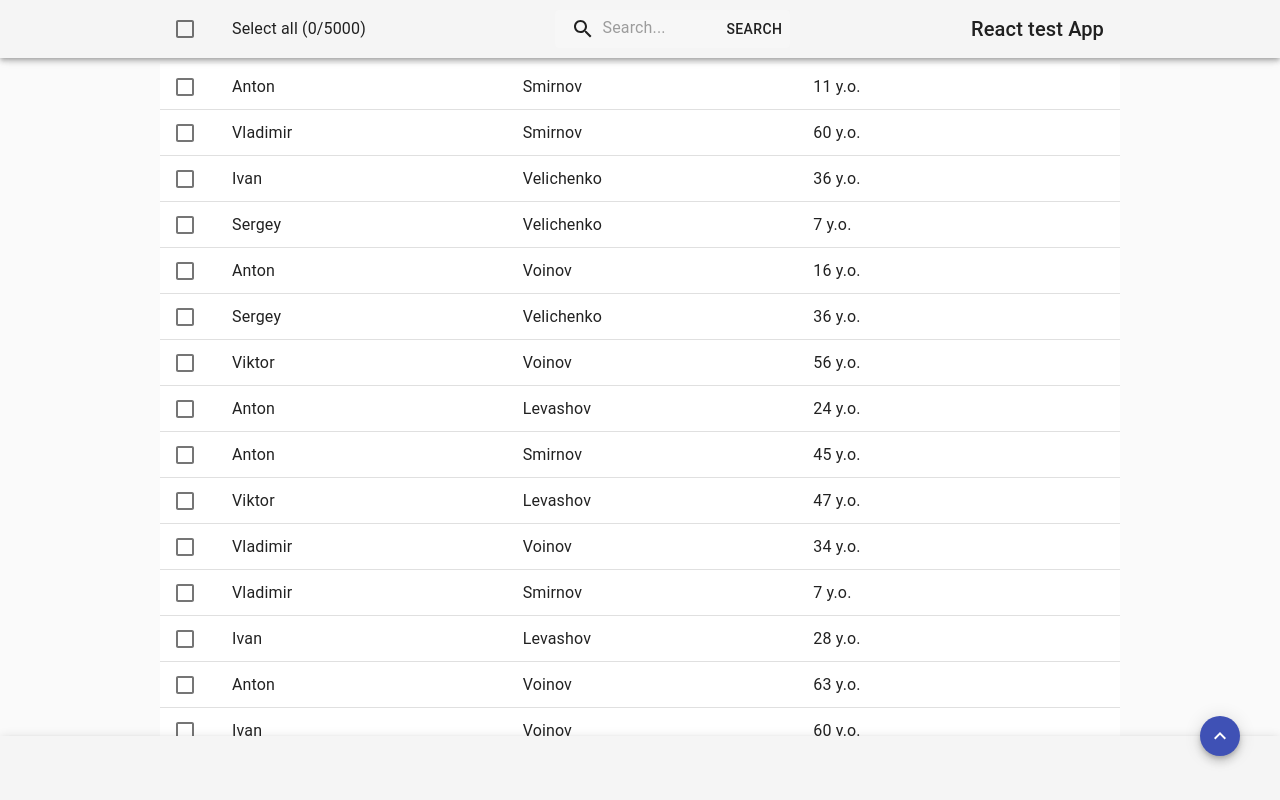
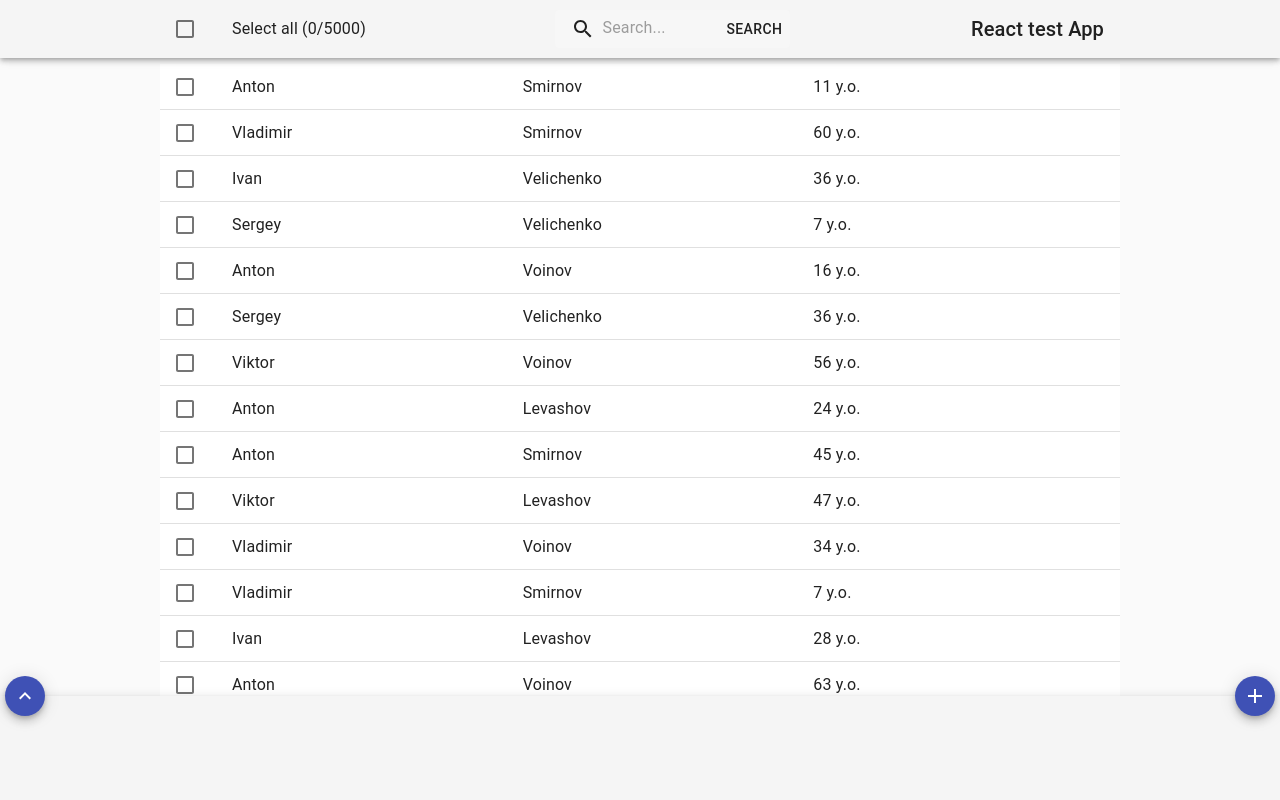
Before and after one commit to IgorAvshtol/test-for-vladimir, a React app: page / in a window 1280 px wide. Built offline with nearby package versions, Linux system fonts and the light colour scheme.

Commit message:
update UserFooter adaptation-style

```diff
--- a/package.json
+++ b/package.json
@@ -12,7 +12,7 @@
     "build": "cross-env NODE_ENV=production webpack --mode production",
     "lint": "eslint src",
     "predeploy": "npm run build",
-    "deploy": "gh-pages -d build"
+    "deploy": "gh-pages -d dist"
   },
   "husky": {
     "pre-commit": "yarn lint"
--- a/src/components/AddUserForm.tsx
+++ b/src/components/AddUserForm.tsx
@@ -14,8 +14,11 @@ const useAddUserStyles = makeStyles(
         display: 'flex',
         flexDirection: 'column',
         alignItems: 'flex-end',
-        padding: theme.spacing(0.5),
-        height: theme.spacing(8),
+        paddingRight: theme.spacing(2),
+        height: theme.spacing(2),
+      },
+      buttonStyle: {
+        height: 23,
       },
     }),
 );
@@ -52,7 +55,8 @@ export const AddUserForm = () => {
             <div>
               <b>Age</b>: <Field type="age" name="age"/>
             </div>
-            <Button size="small" variant="outlined" type="submit" disabled={isSubmitting}>Add</Button>
+            <Button className={classes.buttonStyle} size="small" variant="outlined" type="submit"
+                    disabled={isSubmitting}>Add</Button>
           </Form>
       )}
     </Formik>
--- a/src/components/UsersListFooter.tsx
+++ b/src/components/UsersListFooter.tsx
@@ -7,6 +7,7 @@ import Fab from '@material-ui/core/Fab';
 import Tooltip from '@material-ui/core/Tooltip';
 import AppBar from '@material-ui/core/AppBar';
 import AddIcon from '@material-ui/icons/Add';
+import CloseIcon from '@material-ui/icons/Close';
 import KeyboardArrowUpIcon from '@material-ui/icons/KeyboardArrowUp';
 
 import { selectCheckedUsers } from '@redux/selectors';
@@ -26,23 +27,18 @@ const useUserListFooterStyles = makeStyles(
         top: 'auto',
         bottom: 0,
       },
+      footerIcons: {
+        display: 'flex',
+        flexDirection: 'row',
+        justifyContent: 'space-between',
+        paddingLeft: 5,
+        paddingRight: 5,
+      },
       fabButton: {
-        position: 'absolute',
-        zIndex: 1,
         top: -20,
-        right: 40,
-      },
-      formSearch: {
-        position: 'absolute',
-        zIndex: 1,
-        top: -120,
-        right: 1270,
       },
       addButton: {
-        position: 'absolute',
-        zIndex: 1,
         top: -20,
-        right: 1460,
       },
       contentWrapper: {
         display: 'flex',
@@ -103,14 +99,10 @@ const AddUsersFab: FunctionComponent = () => {
               onClick={handleShowForm}
               className={classes.addButton}
           >
-            <AddIcon/>
+            {!showForm ? <AddIcon/> : <CloseIcon/>}
           </Fab>
         </Tooltip>
-        {showForm && (
-            <div className={classes.formSearch}>
-              <AddUserForm/>
-            </div>
-        )}
+        {showForm && <AddUserForm/>}
       </div>
   );
 };
@@ -149,8 +141,10 @@ const UsersListFooter: FunctionComponent = () => {
             color="default"
             className={classes.footer}
         >
-          <ScrollTopFab/>
-          <AddUsersFab/>
+          <div className={classes.footerIcons}>
+            <ScrollTopFab/>
+            <AddUsersFab/>
+          </div>
 
           <ContainerMedium>
             <div className={classes.contentWrapper}>
```
Also changed, not shown: 6 other files (tests, documents, lock files or other folders).
